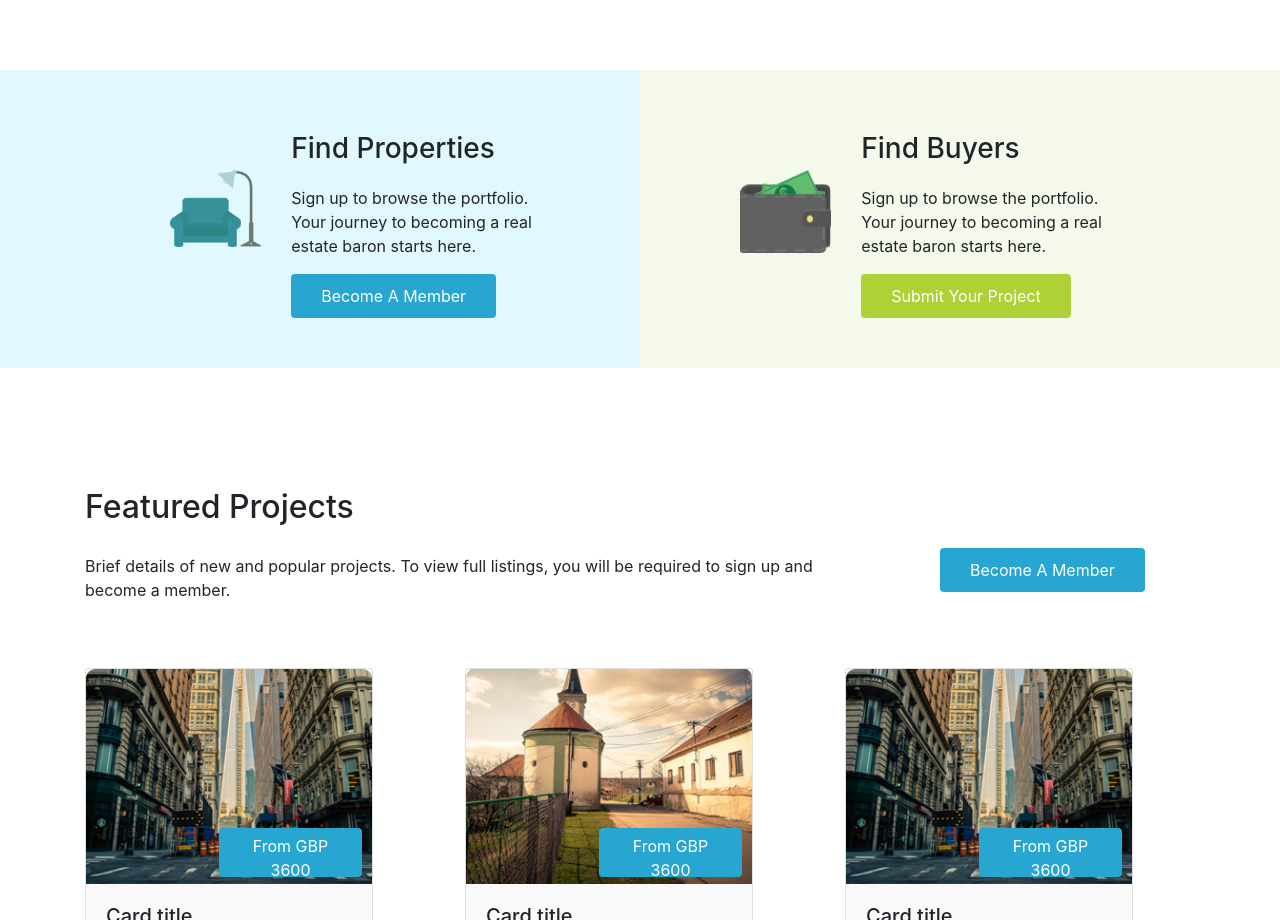
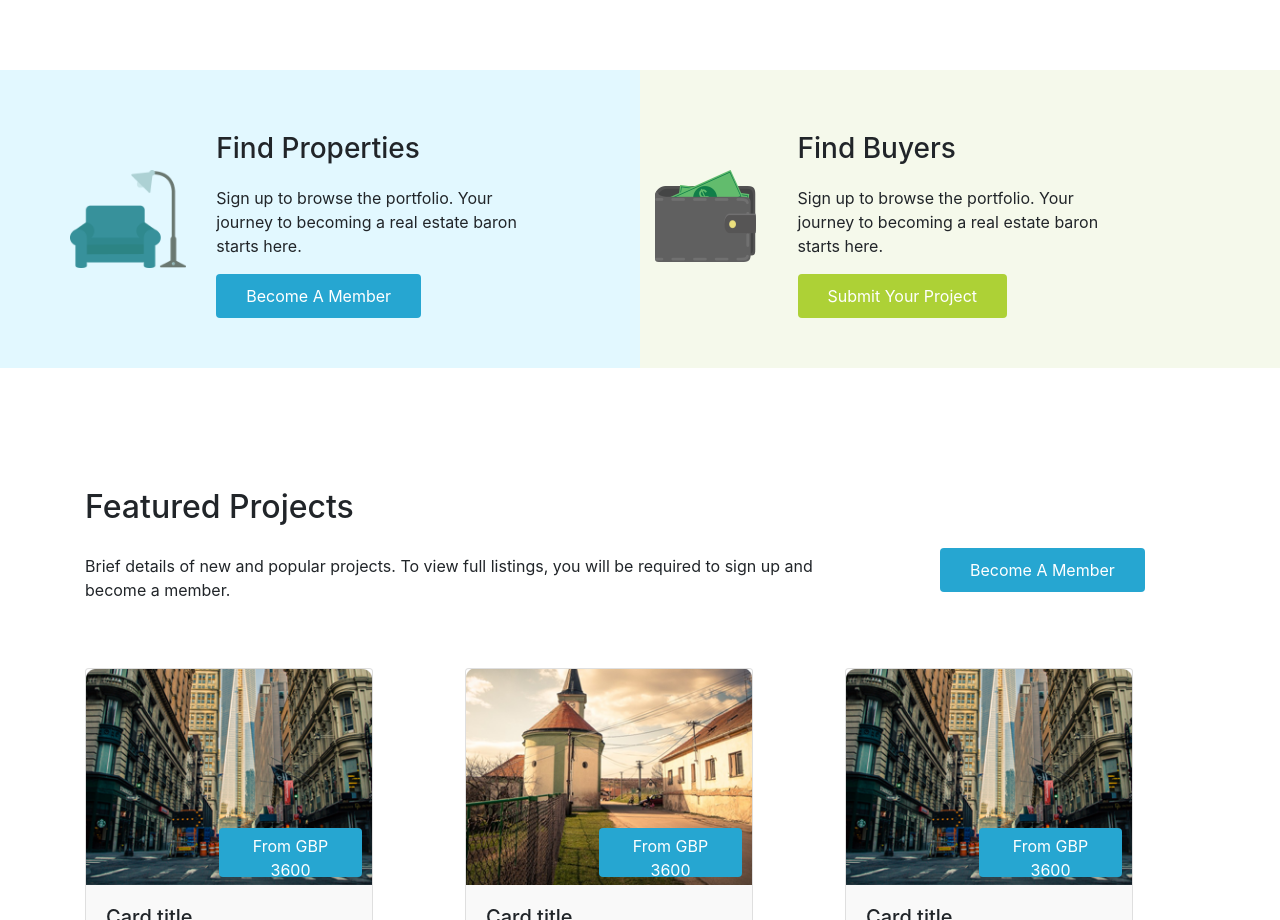
Before and after one commit to prowebstudio/bootstrap-class-test, a plain HTML site: page index.html in a window 1280 px wide. Shown: the part 1020-1940 px from the top of the page. Drawn offline with nearby package versions, Linux system fonts and the light colour scheme.

Commit message:
Update style.css

```diff
--- a/css/style.css
+++ b/css/style.css
@@ -1,3 +1,25 @@
+
+/*
+Author name : Ariful Islam;
+email		:md.islam.ariful@gmail.com;
+website url :;
+GPL Licenes :3.4.1;
+
+*/
+
+/*
+
+
+====Index====
+1.Header
+2.Fusce at
+3.Facilisis
+4.Ante donec
+5.Blandit rhoncus
+6.Placerat
+7.Fooetr
+
+*/
 /* Global Css*/
 
 h2{
@@ -119,7 +141,7 @@ background: #99c50a;
 }
 
 .fpb_left{
-padding-left: 100px;
+padding-left: 0px;
 
 }
 
@@ -144,7 +166,8 @@ padding-left: 100px;
 
 
 .fpb_right{
-	padding-left: 100px;
+	width: 100%
+	padding-left:0px;
 
 
 
```
